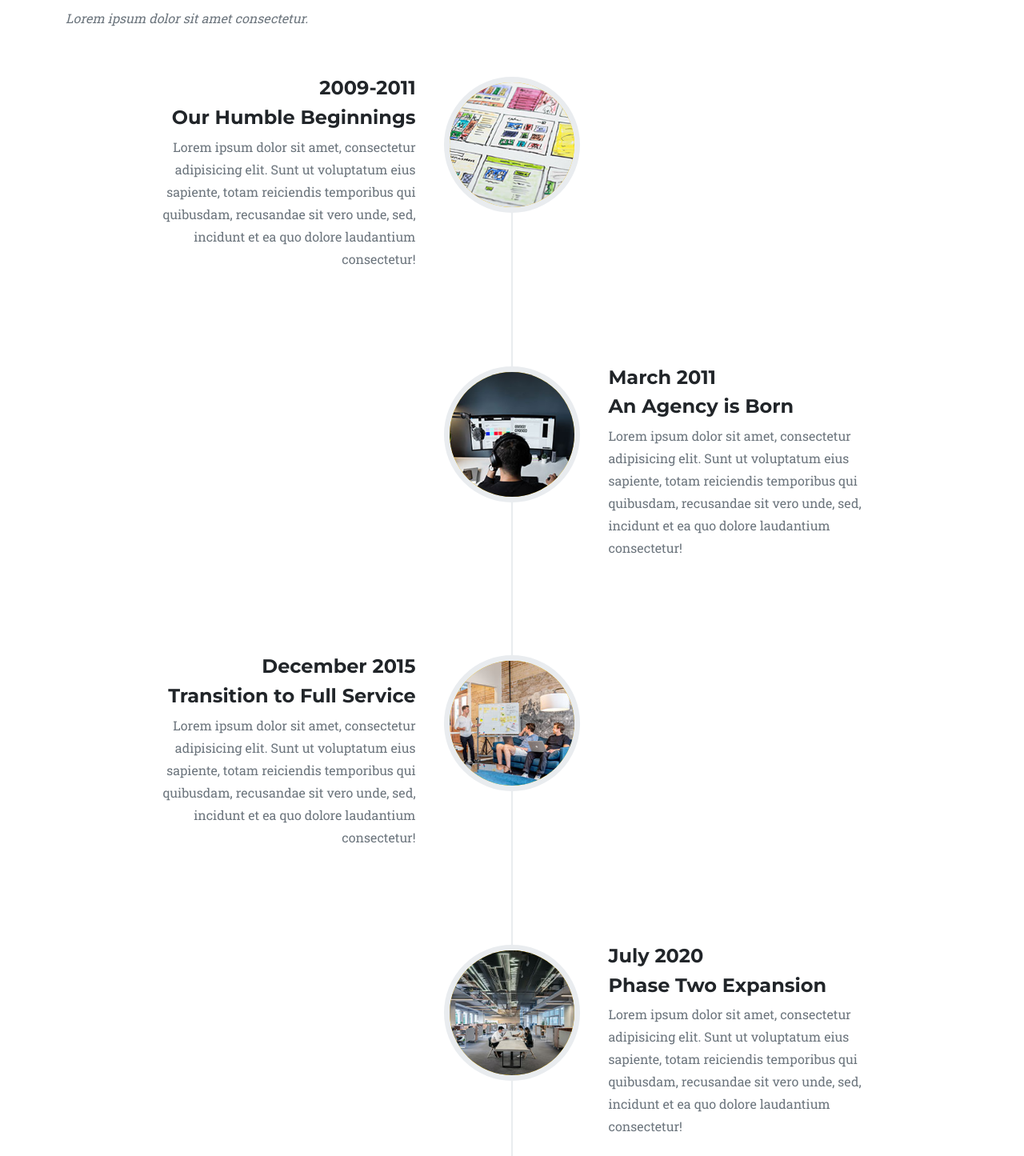
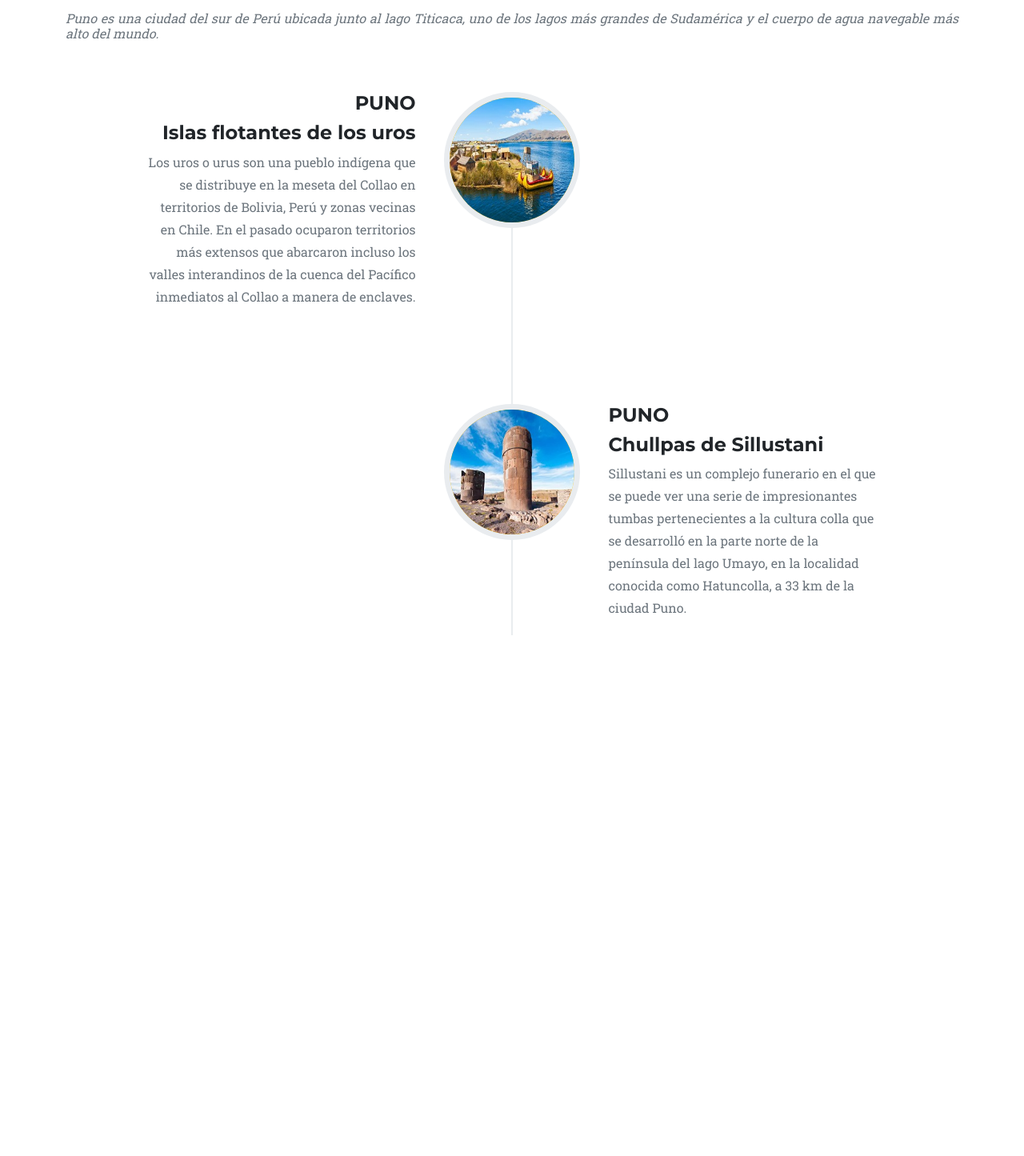
Before and after one commit to CarlsParis/congresovra, a plain HTML site: page index.html in a window 1280 px wide. Shown: the part 3915-5360 px from the top of the page at 80% size. After the commit the page ends 4821 px from the top, so only its background shows below. Drawn offline with nearby package versions, Linux system fonts and the light colour scheme.

Commit message:
SUBIR
LISTO

```diff
--- a/index.html
+++ b/index.html
@@ -618,60 +618,30 @@
             <div class="container">
                 <div class="text-center">
                     <h2 class="section-heading text-uppercase">SITIOS TURISTICOS</h2>
-                    <h3 class="section-subheading text-muted">Lorem ipsum dolor sit amet consectetur.</h3>
+                    <h3 class="section-subheading text-muted">Puno es una ciudad del sur de Perú ubicada junto al lago Titicaca, uno de los lagos más grandes de Sudamérica y el cuerpo de agua navegable más alto del mundo.</h3>
                 </div>
                 <ul class="timeline">
                     <li>
-                        <div class="timeline-image"><img class="rounded-circle img-fluid" src="assets/img/about/1.jpg" alt="..." /></div>
+                        <div class="timeline-image"><img class="rounded-circle img-fluid" src="assets/img/about/uros.jpg" alt="..." /></div>
                         <div class="timeline-panel">
                             <div class="timeline-heading">
-                                <h4>2009-2011</h4>
-                                <h4 class="subheading">Our Humble Beginnings</h4>
+                                <h4>PUNO</h4>
+                                <h4 class="subheading">Islas flotantes de los uros</h4>
                             </div>
-                            <div class="timeline-body"><p class="text-muted">Lorem ipsum dolor sit amet, consectetur adipisicing elit. Sunt ut voluptatum eius sapiente, totam reiciendis temporibus qui quibusdam, recusandae sit vero unde, sed, incidunt et ea quo dolore laudantium consectetur!</p></div>
+                            <div class="timeline-body"><p class="text-muted">Los uros o urus son una pueblo indígena que se distribuye en la meseta del Collao en territorios de Bolivia, Perú y zonas vecinas en Chile. En el pasado ocuparon territorios más extensos que abarcaron incluso los valles interandinos de la cuenca del Pacífico inmediatos al Collao a manera de enclaves.</p></div>
                         </div>
                     </li>
                     <li class="timeline-inverted">
-                        <div class="timeline-image"><img class="rounded-circle img-fluid" src="assets/img/about/2.jpg" alt="..." /></div>
+                        <div class="timeline-image"><img class="rounded-circle img-fluid" src="assets/img/about/chullpaS.jpg" alt="..." /></div>
                         <div class="timeline-panel">
                             <div class="timeline-heading">
-                                <h4>March 2011</h4>
-                                <h4 class="subheading">An Agency is Born</h4>
+                                <h4>PUNO</h4>
+                                <h4 class="subheading">Chullpas de Sillustani</h4>
                             </div>
-                            <div class="timeline-body"><p class="text-muted">Lorem ipsum dolor sit amet, consectetur adipisicing elit. Sunt ut voluptatum eius sapiente, totam reiciendis temporibus qui quibusdam, recusandae sit vero unde, sed, incidunt et ea quo dolore laudantium consectetur!</p></div>
+                            <div class="timeline-body"><p class="text-muted">Sillustani es un complejo funerario en el que se puede ver una serie de impresionantes tumbas pertenecientes a la cultura colla que se desarrolló en la parte norte de la península del lago Umayo, en la localidad conocida como Hatuncolla, a 33 km de la ciudad Puno.</p></div>
                         </div>
                     </li>
-                    <li>
-                        <div class="timeline-image"><img class="rounded-circle img-fluid" src="assets/img/about/3.jpg" alt="..." /></div>
-                        <div class="timeline-panel">
-                            <div class="timeline-heading">
-                                <h4>December 2015</h4>
-                                <h4 class="subheading">Transition to Full Service</h4>
-                            </div>
-                            <div class="timeline-body"><p class="text-muted">Lorem ipsum dolor sit amet, consectetur adipisicing elit. Sunt ut voluptatum eius sapiente, totam reiciendis temporibus qui quibusdam, recusandae sit vero unde, sed, incidunt et ea quo dolore laudantium consectetur!</p></div>
-                        </div>
-                    </li>
-                    <li class="timeline-inverted">
-                        <div class="timeline-image"><img class="rounded-circle img-fluid" src="assets/img/about/4.jpg" alt="..." /></div>
-                        <div class="timeline-panel">
-                            <div class="timeline-heading">
-                                <h4>July 2020</h4>
-                                <h4 class="subheading">Phase Two Expansion</h4>
-                            </div>
-                            <div class="timeline-body"><p class="text-muted">Lorem ipsum dolor sit amet, consectetur adipisicing elit. Sunt ut voluptatum eius sapiente, totam reiciendis temporibus qui quibusdam, recusandae sit vero unde, sed, incidunt et ea quo dolore laudantium consectetur!</p></div>
-                        </div>
-                    </li>
-                    <li class="timeline-inverted">
-                        <div class="timeline-image">
-                            <h4>
-                                Be Part
-                                <br />
-                                Of Our
-                                <br />
-                                Story!
-                            </h4>
-                        </div>
-                    </li>
+
                 </ul>
             </div>
         </section>
```
Also changed, not shown: assets/img/about/chullpaS.jpg (added), assets/img/about/uros.jpg (added).
